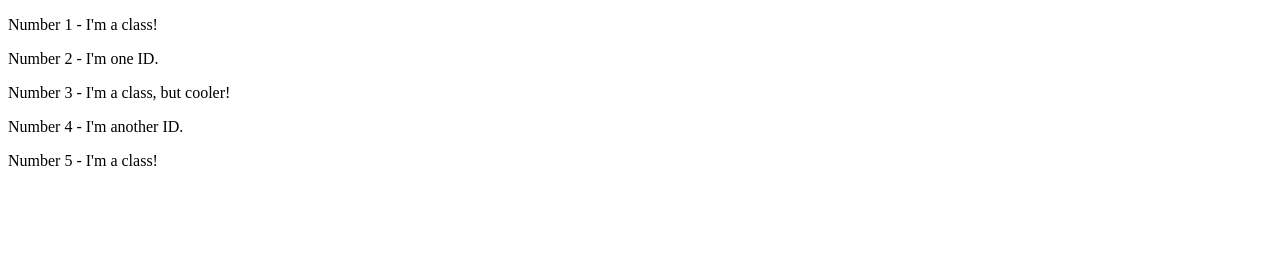
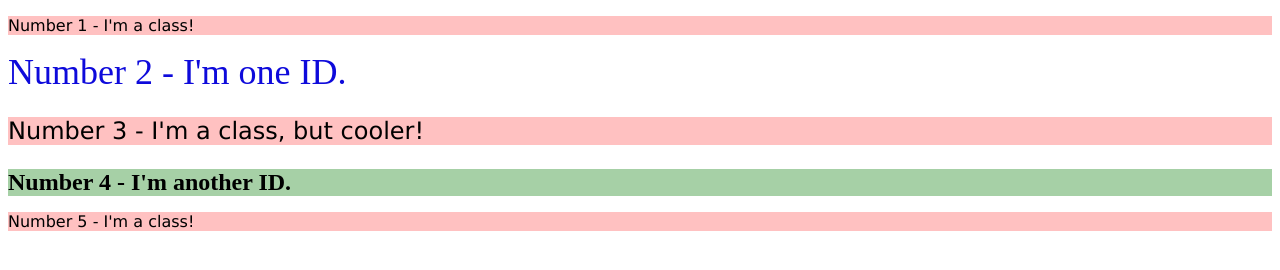
Before and after one commit to vikkipham/css-foundations-exercises, a plain HTML site: page 02/index.html in a window 1280 px wide. Drawn offline with Linux system fonts and the light colour scheme.

Commit message:
Add style to all 4 lines of text

```diff
--- a/02/index.html
+++ b/02/index.html
@@ -3,13 +3,13 @@
   <head>
     <meta charset="UTF-8">
     <title>Class and ID Selectors</title>
-    <link rel="stylesheet" href="style.css">
+    <link rel="stylesheet" href="styles.css">
   </head>
   <body>
-    <p>Number 1 - I'm a class!</p>
-    <div>Number 2 - I'm one ID.</div>
-    <p>Number 3 - I'm a class, but cooler!</p>
-    <div>Number 4 - I'm another ID.</div>
-    <p>Number 5 - I'm a class!</p>
+    <p class="odd">Number 1 - I'm a class!</p>
+    <div id="second">Number 2 - I'm one ID.</div>
+    <p class="odd third">Number 3 - I'm a class, but cooler!</p>
+    <div id="fourth">Number 4 - I'm another ID.</div>
+    <p class="odd">Number 5 - I'm a class!</p>
   </body>
 </html>
--- a/02/styles.css
+++ b/02/styles.css
@@ -0,0 +1,24 @@
+/* All odd numbered elements: a light red/pink background, and a list of fonts containing Verdana and DejaVu Sans with sans-serif as a fallback
+The second element: blue text and a font size of 36px
+The third element: in addition to the styles for all odd numbered elements, add a font size of 24px
+The fourth element: a light green background, a font size of 24px, and bold */
+
+.odd {
+    background-color: #ff00003e;
+    font-family: "Verdana", "DejaVu-Sans", sans-serif;
+}
+
+#second {
+    color: hsl(241, 91%, 45%);
+    font-size: 36px;
+}
+
+.third {
+    font-size: 24px;
+}
+
+#fourth {
+    background-color:rgb(34,139,34,.4);
+    font-weight: 700;
+    font-size: 24px;
+}
```
